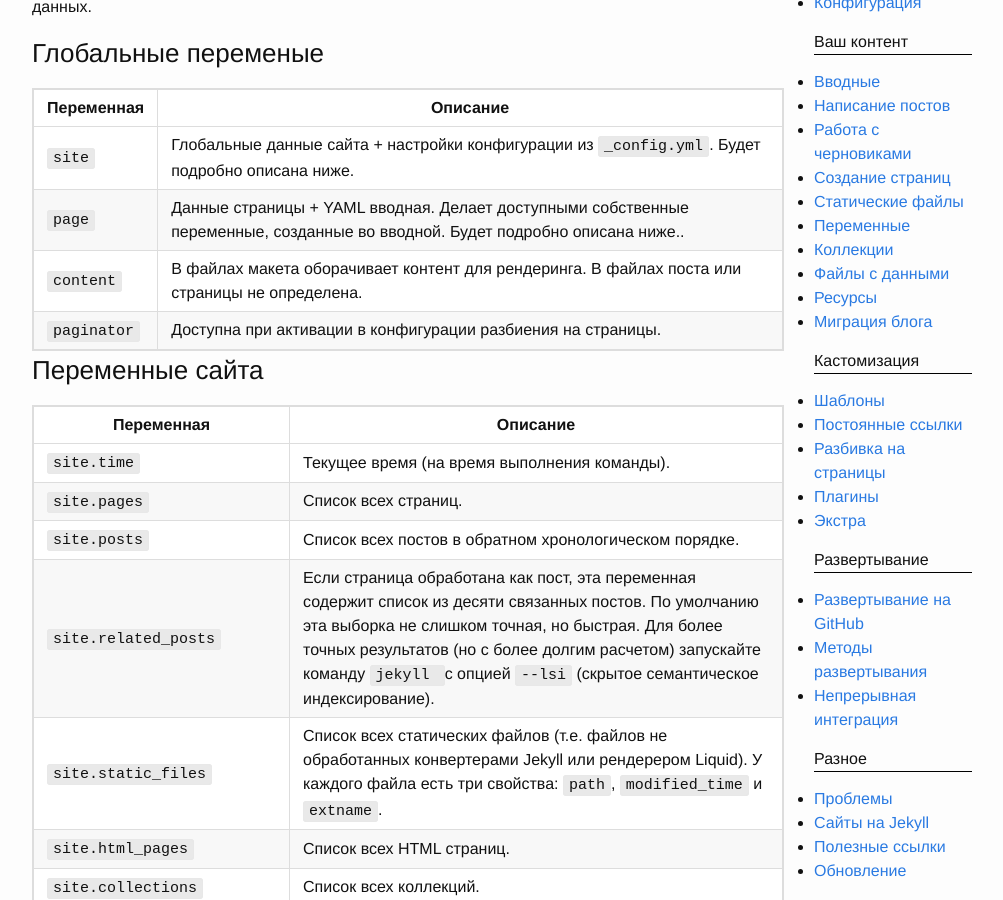
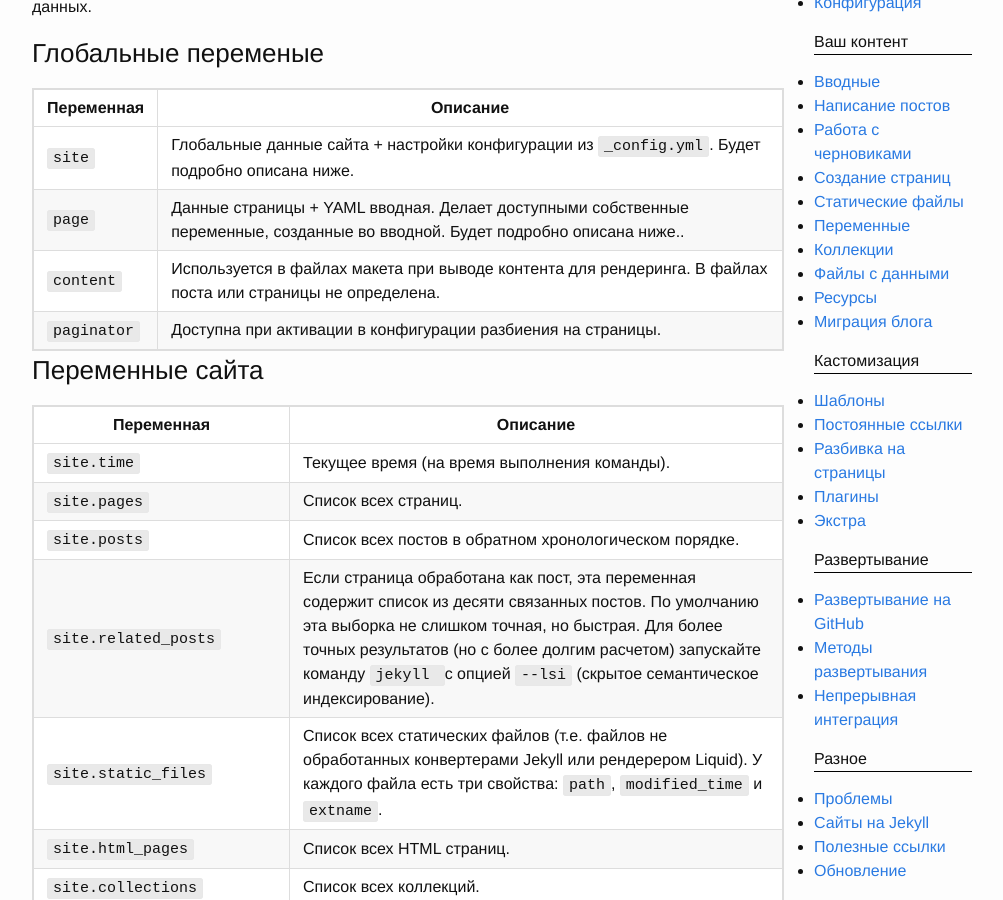
Before and after one commit to prgssr/prgssr.github.io, a Jekyll site: the page built from _documentation/12_variables.markdown, in a window 1280 px wide and 900 px high, scrolled down 328 px. Shown: the whole window, without its empty margins (138-1141 px from the left). Built offline with Jekyll 4.4.1, drawn with Linux system fonts in a browser that asks for light colours.

Commit message:
Update 12_variables.markdown

```diff
--- a/_documentation/12_variables.markdown
+++ b/_documentation/12_variables.markdown
@@ -13,7 +13,7 @@ Jekyll обходит ваш сайт в поисках файлов для об
 -----------|--------
 `site` | Глобальные данные сайта + настройки конфигурации из `_config.yml`. Будет подробно описана ниже.
 `page` | Данные страницы + YAML вводная. Делает доступными собственные переменные, созданные во вводной. Будет подробно описана ниже..
-`content` | В файлах макета оборачивает контент для рендеринга. В файлах поста или страницы не определена.
+`content` | Используется в файлах макета при выводе контента для рендеринга. В файлах поста или страницы не определена.
 `paginator` | Доступна при активации в конфигурации разбиения на страницы.
 
 
```
